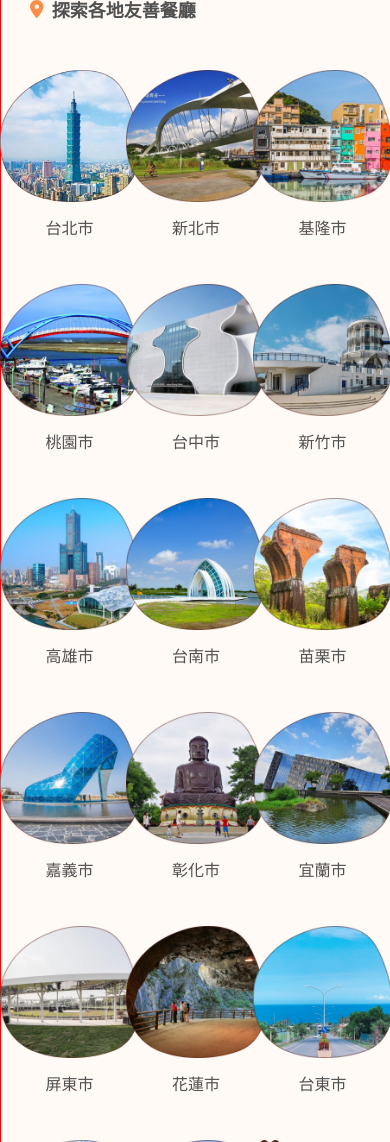
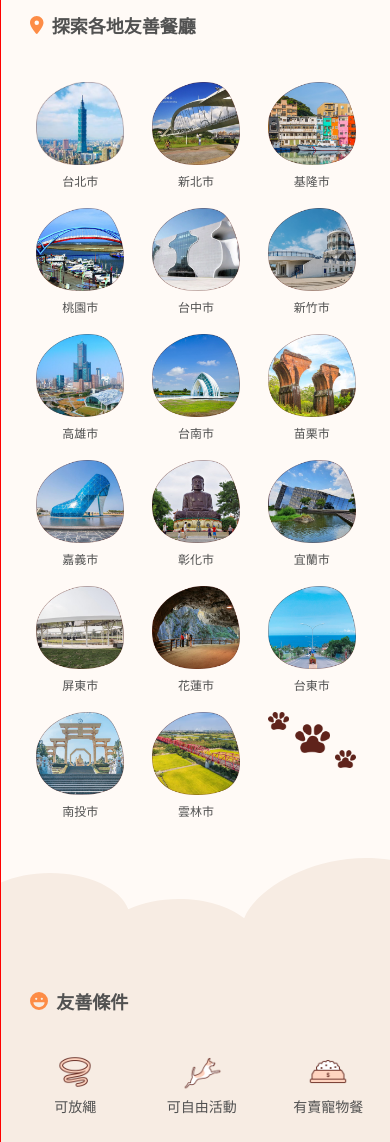
Before and after one commit to Zoe0426/MFEE36_01-react-final, a Next.js app: page /restaurant in a window 390 px wide. Shown: the part 362-1504 px from the top of the page. Built offline with nearby package versions, Linux system fonts and the light colour scheme.

Commit message:
rest_index

```diff
--- a/components/ui/restaurant/LocationCard.module.css
+++ b/components/ui/restaurant/LocationCard.module.css
@@ -9,10 +9,11 @@
     height: 140px;
     width: 140px;
     margin-bottom: 10px;
+    margin-top: 20px;
     border-radius: 50%;
     position: relative;
+}
 
-}
 .location_img img{
     position: absolute;
     width: 100%;
@@ -22,3 +23,15 @@
 .location_name{
     font-size: var(--pfs16);
 }
+
+@media screen and (max-width:767px){
+    .location_img{
+        height: 88px;
+        width: 88px;
+        margin-bottom: 6px;
+
+    }
+    .location_name{
+        font-size: var(--pfs12);
+    }
+    }
--- a/pages/restaurant/index.js
+++ b/pages/restaurant/index.js
@@ -26,13 +26,89 @@ export default function Restindex() {
         <FunctionArea />
         <TopAreaBgc />
       </div>
-      <div className="container-inner"></div>
+      {/* <div className="container-inner">
+        <div className={Styles.explore_title}>
+          <FontAwesomeIcon icon={faLocationDot} className={Styles.title_icon} />
+          <h2 className={Styles.jill_h2}>探索各地友善餐廳</h2>
+        </div>
+        <div className={Styles.city_group}>
+          <LocationCard
+            rest_image="/rest_image/city/taipei.png"
+            location="台北市"
+          />
+          <LocationCard
+            rest_image="/rest_image/city/newtaipei.png"
+            location="新北市"
+          />
+          <LocationCard
+            rest_image="/rest_image/city/keelung.png"
+            location="基隆市"
+          />
+          <LocationCard
+            rest_image="/rest_image/city/taoyuan.png"
+            location="桃園市"
+          />
+          <LocationCard
+            rest_image="/rest_image/city/taichung.png"
+            location="台中市"
+          />
+          <LocationCard
+            rest_image="/rest_image/city/hsinchu.png"
+            location="新竹市"
+          />
+          <LocationCard
+            rest_image="/rest_image/city/kaohsiung.png"
+            location="高雄市"
+          />
+          <LocationCard
+            rest_image="/rest_image/city/tainan.png"
+            location="台南市"
+          />
+          <LocationCard
+            rest_image="/rest_image/city/miaoli.png"
+            location="苗栗市"
+          />
+          <LocationCard
+            rest_image="/rest_image/city/chiayi.png"
+            location="嘉義市"
+          />
+          <LocationCard
+            rest_image="/rest_image/city/changhua.png"
+            location="彰化市"
+          />
+          <LocationCard
+            rest_image="/rest_image/city/yilan.png"
+            location="宜蘭市"
+          />
+          <LocationCard
+            rest_image="/rest_image/city/pingtung.png"
+            location="屏東市"
+          />
+          <LocationCard
+            rest_image="/rest_image/city/hualien.png"
+            location="花蓮市"
+          />
+          <LocationCard
+            rest_image="/rest_image/city/taitung.png"
+            location="台東市"
+          />
+          <LocationCard
+            rest_image="/rest_image/city/nantou.png"
+            location="南投市"
+          />
+          <LocationCard
+            rest_image="/rest_image/city/yunlin.png"
+            location="雲林市"
+          />
+          <LocationCard rest_image="/rest_image/dog_paw.png" />
+        </div>
+      </div> */}
       <div className="container-inner">
         <div className={Styles.explore_title}>
           <FontAwesomeIcon icon={faLocationDot} className={Styles.title_icon} />
           <h2 className={Styles.jill_h2}>探索各地友善餐廳</h2>
         </div>
-        <Row gutter={[48, 48]}>
+        <Row gutter={{ xs: 16, xl: 32 }}>
           <Col xl={4} xs={8}>
             <LocationCard
               rest_image="/rest_image/city/taipei.png"
--- a/pages/restaurant/index.module.css
+++ b/pages/restaurant/index.module.css
@@ -3,14 +3,16 @@
     font-weight: var(--fwbold);
     padding-bottom: var(--p16);
 }
+/* .city_group{
+    display: flex;
+    height: 1000px;
+    justify-content: flex-start;
+    margin-top: 20px;
+    margin-bottom: 20px;
+    flex-wrap: wrap;
+    gap: 84px;
+} */
 
-.location_group{
-    width: 100%;
-    display: flex;
-    justify-content: space-between;
-    margin-top: 30px;
-    margin-bottom: 40px;
-}
 .friendly_group{
     width: 100%;
     display: flex;
@@ -93,8 +95,29 @@
     .hot_card {
         width: calc(100% + 360px);
       }
-      .hot_card_group::-webkit-scrollbar{
+    .hot_card_group::-webkit-scrollbar{
         display: none;
       }
 
+    /* .city_group{
+        width: calc(100% + 100px);
+        height: 100%;
+        margin-top: 0;
+        flex-wrap: nowrap;
+        overflow-x: auto;
+        gap: 28px;
     }
+
+    .city_group::-webkit-scrollbar{
+        display: none;
+      } */
+    .explore_title{
+        margin-bottom: var(--p8);
+        margin-top: var(--p32);
+    }
+    .cloud_bgc{
+        padding-top: 40px;
+        padding-bottom: 100px;
+    }
+
+    }
```
Also changed, not shown: public/rest_image/city/taipei_full.jpg (added).
